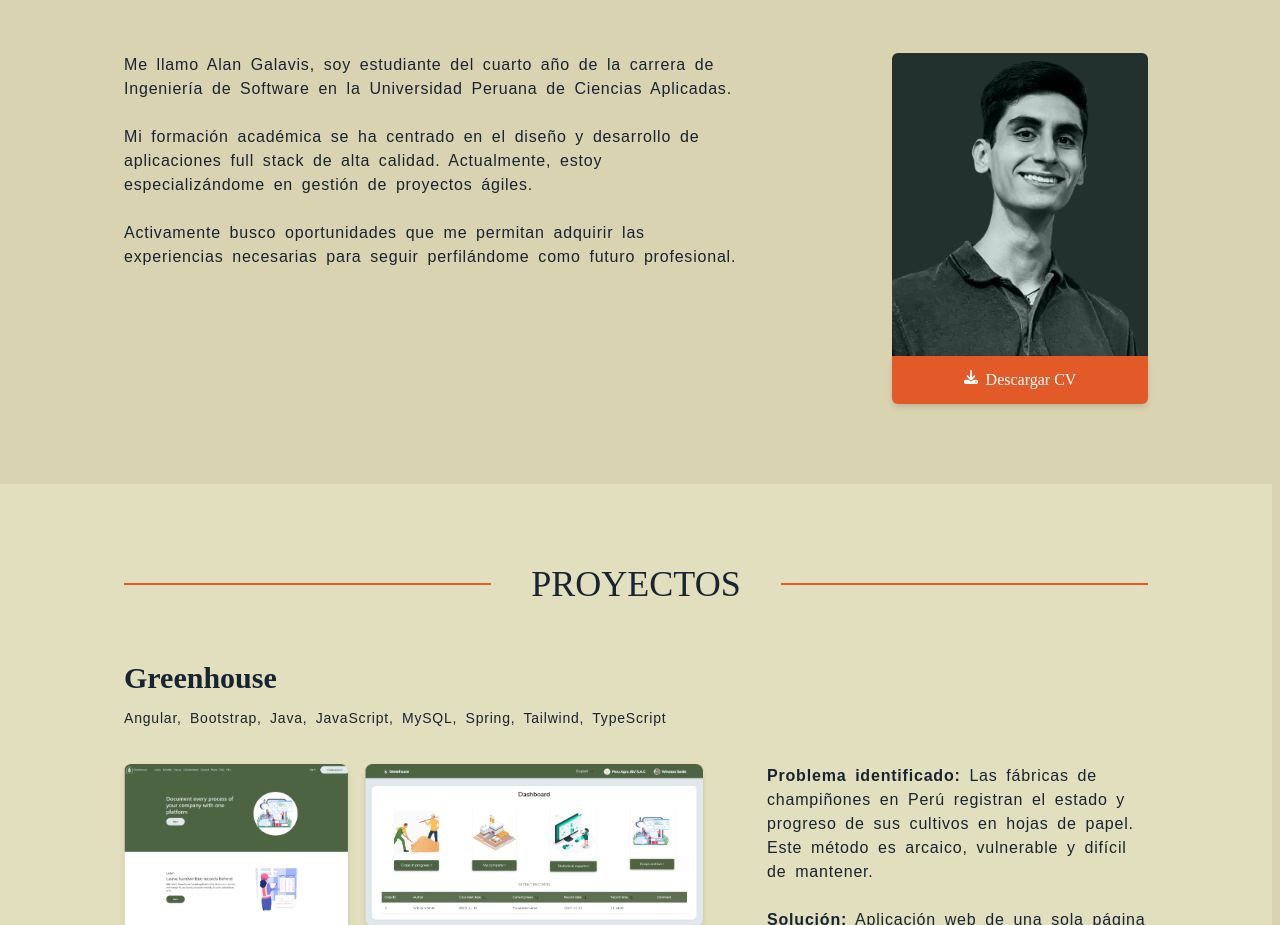
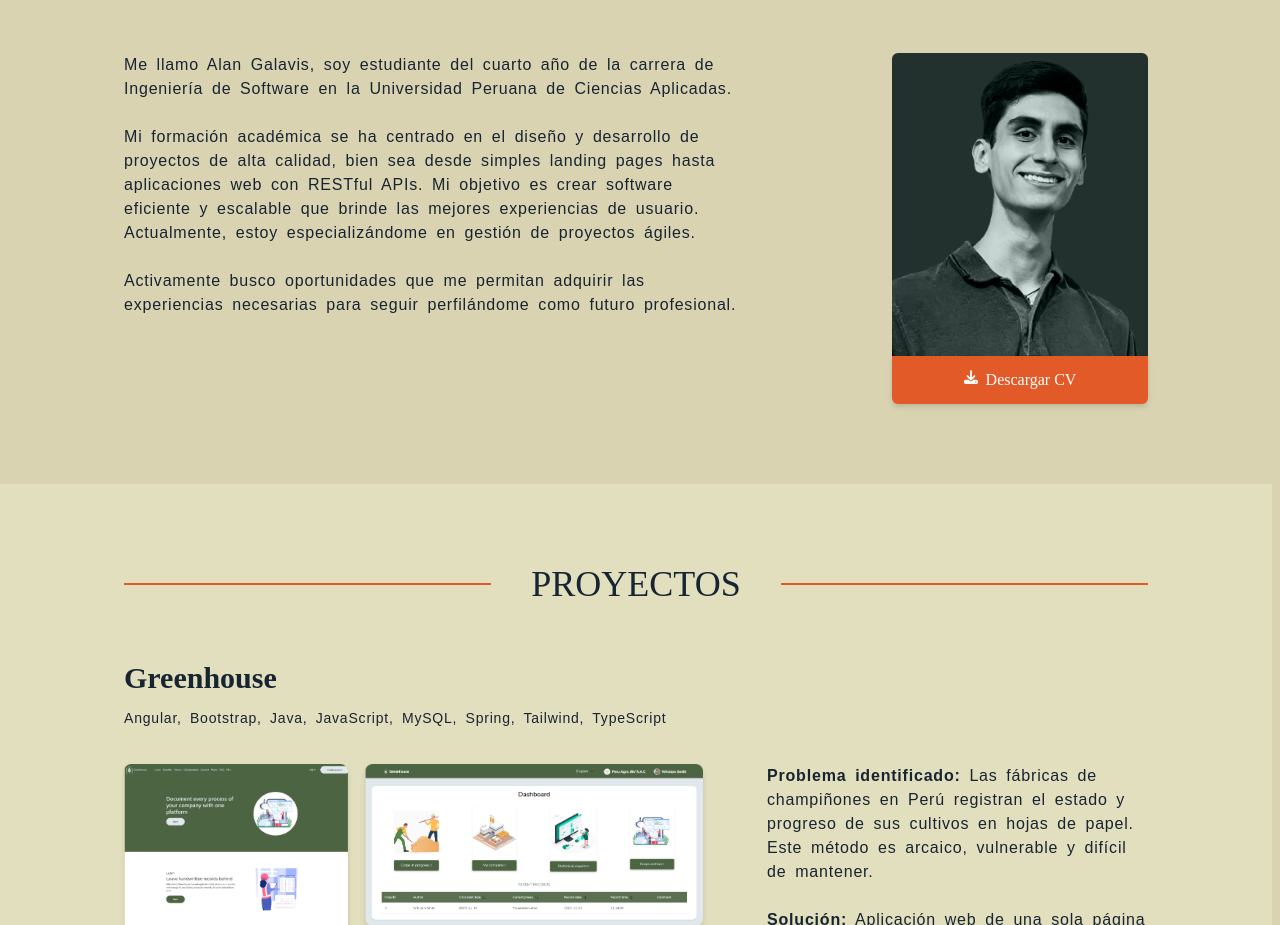
Before and after one commit to alanegd/alangalavis-portfolio, a Gatsby site: page / in a window 1280 px wide. Shown: the part 869-1794 px from the top of the page. Built offline with nearby package versions, Linux system fonts and the light colour scheme; Gatsby itself is replaced by a stand-in of ours.

Commit message:
chore: Updated profile description

```diff
--- a/src/components/sections/AboutSection.js
+++ b/src/components/sections/AboutSection.js
@@ -23,7 +23,7 @@ export default function AboutSection() {
             </p>
             <br />
             <p>
-              Mi formación académica se ha centrado en el diseño y desarrollo de aplicaciones full stack de alta calidad.
+              Mi formación académica se ha centrado en el diseño y desarrollo de proyectos de alta calidad, bien sea desde simples landing pages hasta aplicaciones web con RESTful APIs. Mi objetivo es crear software eficiente y escalable que brinde las mejores experiencias de usuario.
               Actualmente, estoy especializándome en gestión de proyectos ágiles.
             </p>
             <br />
```
